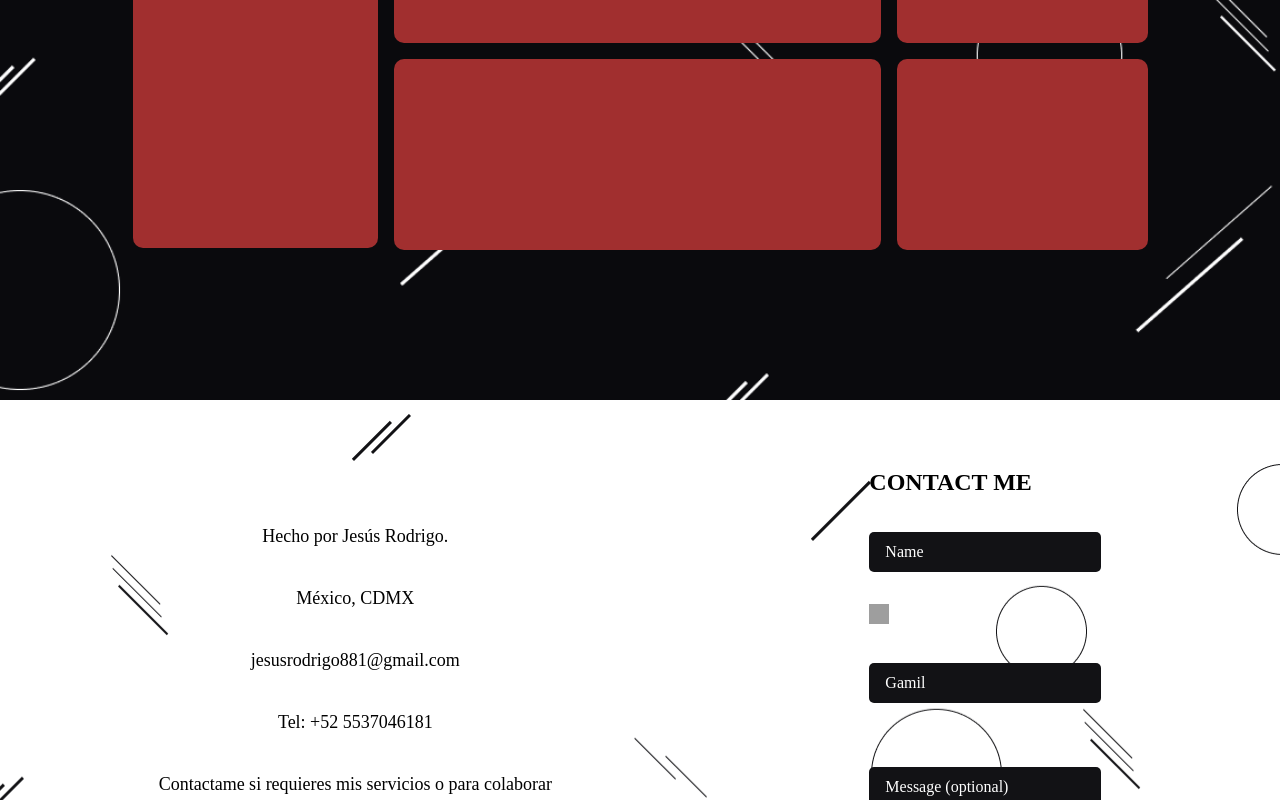
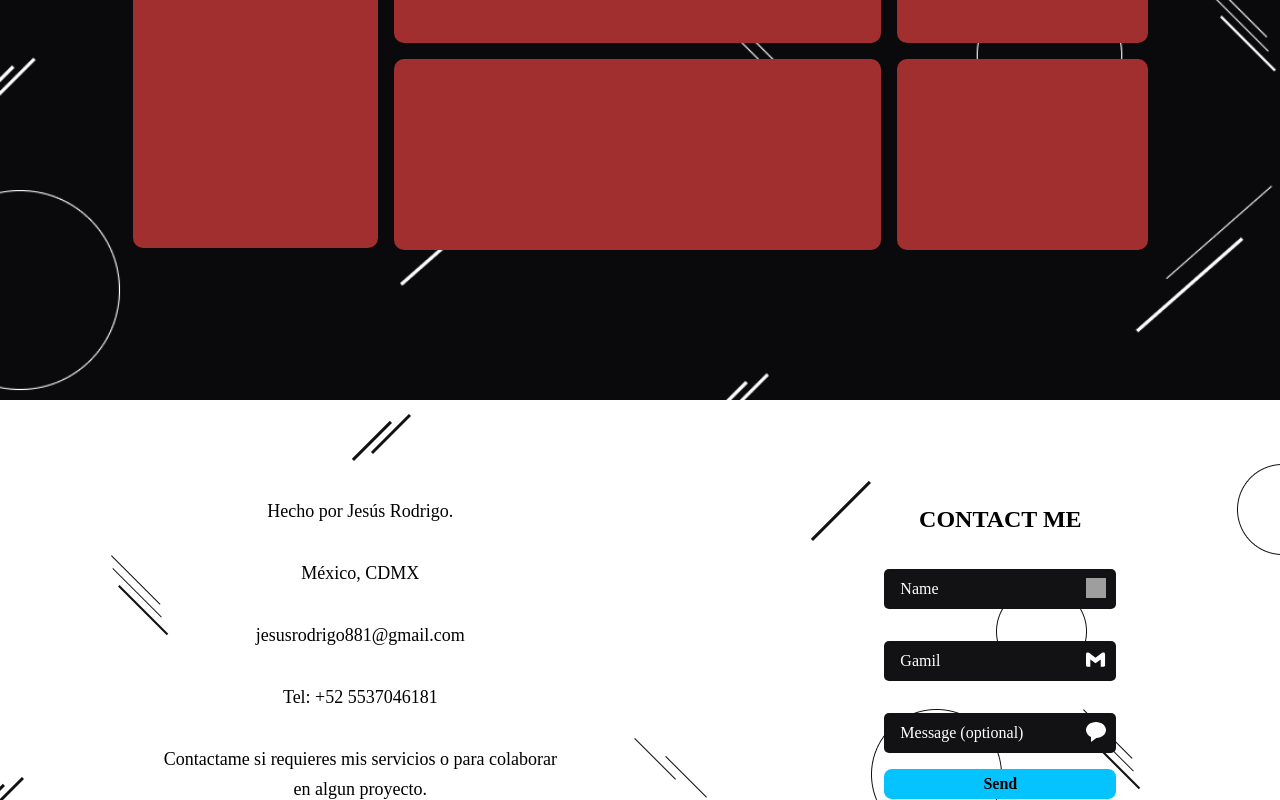
Before and after one commit to jesusrpd/jesusrodrigo, a Next.js app: page / in a window 1280 px wide. Shown: the part 2000-2800 px from the top of the page. Built offline with nearby package versions, Linux system fonts and the light colour scheme; grey boxes are pictures that could not be loaded.

Commit message:
section footer almost finish

```diff
--- a/components/Footer.jsx
+++ b/components/Footer.jsx
@@ -11,20 +11,24 @@ export default function Footer(){
         <p className='my-8 text-center'>Contactame si requieres mis servicios o para colaborar<br/> en algun proyecto.</p>
       </div>
       <form className='form'>
-        <h2>CONTACT ME</h2>
-        <div>
+        <h2 className='text-center mb-4'>CONTACT ME</h2>
+        <div className='form-input-container'>
           <input className='form-input' type="text" placeholder='Name'/>
-          <div>
+          <div className='form-input-icon'>
             <Image src="/icons/user.svg" width={20} height={20} alt="user icon"/>
           </div>
         </div>
-        <div>
+        <div className='form-input-container'>
           <input className='form-input' type="text" placeholder='Gamil'/>
-          <Image src="/icons/gmail.svg" width={20} height={20} alt="gmail icon"/>
+          <div className='form-input-icon'>
+            <Image src="/icons/gmail.svg" width={20} height={20} alt="gmail icon"/>
+          </div>
         </div>
-        <div>
+        <div className='form-input-container'>
           <input className='form-input' type="text" placeholder='Message (optional)'/>
-          <Image src="/icons/message.svg" width={20} height={20} alt="message icon"/>
+          <div className='form-input-icon'>
+            <Image src="/icons/message.svg" width={20} height={20} alt="message icon"/>
+          </div>
         </div>
         <button className='btn-blue bg-blue'>Send</button>
       </form>
--- a/components/Home.jsx
+++ b/components/Home.jsx
@@ -33,7 +33,7 @@ export default function Home (){
           <p className='text-blue my-1'>HELLO I´M</p>
           <h1 className='text-white my-1'>JESÚS RODRIGO</h1>
           <span className='text-white mt-1 mb-4'>Web developer full stack</span>
-          <button className='bg-blue btn-blue'>Download CV</button>
+          <button className='bg-blue btn-blue mt-2 mx-auto'>Download CV</button>
         </div>
         <Image src="/img/perfil.png" width={300} height={300} alt="imagen de mi perfil"/>
       </div>
--- a/styles/css/style.css
+++ b/styles/css/style.css
@@ -58,7 +58,6 @@ a {
   border-radius: 0.5em;
   font-weight: bold;
   display: block;
-  margin: 0.5rem auto;
   transition: all 0.3s ease-in-out;
 }
 
@@ -154,15 +153,21 @@ a {
   color: white;
   border-radius: 5px;
   padding: 0.5rem 1rem;
-  margin: 2rem 0;
+  margin: 1rem 0;
   outline: none;
 }
 .form-input::placeholder {
   color: white;
 }
+.form-input-icon {
+  position: absolute;
+  top: 25px;
+  right: 10px;
+}
 .form-input-container {
   display: flex;
   flex-direction: column;
+  position: relative;
 }
 
 /*# sourceMappingURL=style.css.map */
--- a/styles/scss/components/_buttons.scss
+++ b/styles/scss/components/_buttons.scss
@@ -3,7 +3,6 @@
   border-radius: .5em;
   font-weight: bold;
   display: block;
-  margin: .5rem auto;
   transition: all .3s ease-in-out
 }
 
--- a/styles/scss/components/_form.scss
+++ b/styles/scss/components/_form.scss
@@ -9,16 +9,23 @@
     color: white;
     border-radius: 5px;
     padding: .5rem 1rem;
-    margin: 2rem 0;
+    margin: 1rem 0;
     outline: none;
 
     &::placeholder{
       color: white;
     }
 
+    &-icon{
+      position: absolute;
+      top: 25px;
+      right: 10px;
+    }
+
     &-container{
       display: flex;
       flex-direction: column;
+      position: relative;
     }
   }
 }
```
Also changed, not shown: 1 other file (tests, documents, lock files or other folders).
